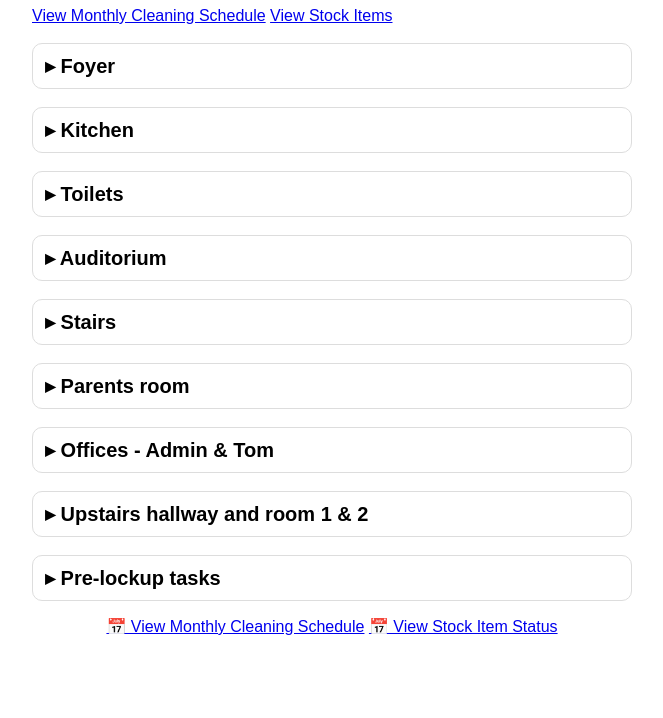
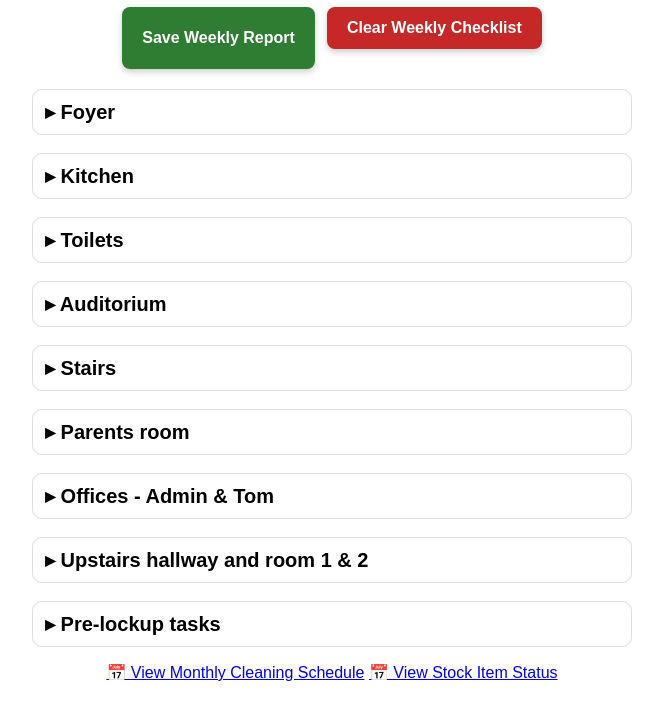
Before and after one commit to blueskyranger/HRBCleaningV2, a plain HTML site: page index.html in a window 1280 px wide. Shown: the part 93-811 px from the top of the page, without its empty margins (308-971 px from the left). Drawn offline with Linux system fonts and the light colour scheme; no server answers.

Commit message:
Revert version

```diff
--- a/index.html
+++ b/index.html
@@ -122,16 +122,15 @@
 .save-btn:hover {
   background-color: #1b5e20;
 }
-
   </style>
 </head>
 
 <body>
   <h1>Cleaning Checklist v2.2</h1>
 
-<div class="link-column">
-  <a href="schedule.html">View Monthly Cleaning Schedule</a>
-  <a href="stock.html">View Stock Items</a>
+<div class="button-row">
+  <button id="saveWeeklyReportBtn" class="save-btn">Save Weekly Report</button>
+  <button id="clearAll" type="button" class="clear-btn">Clear Weekly Checklist</button>
 </div>
 
   <details class="room">
```
